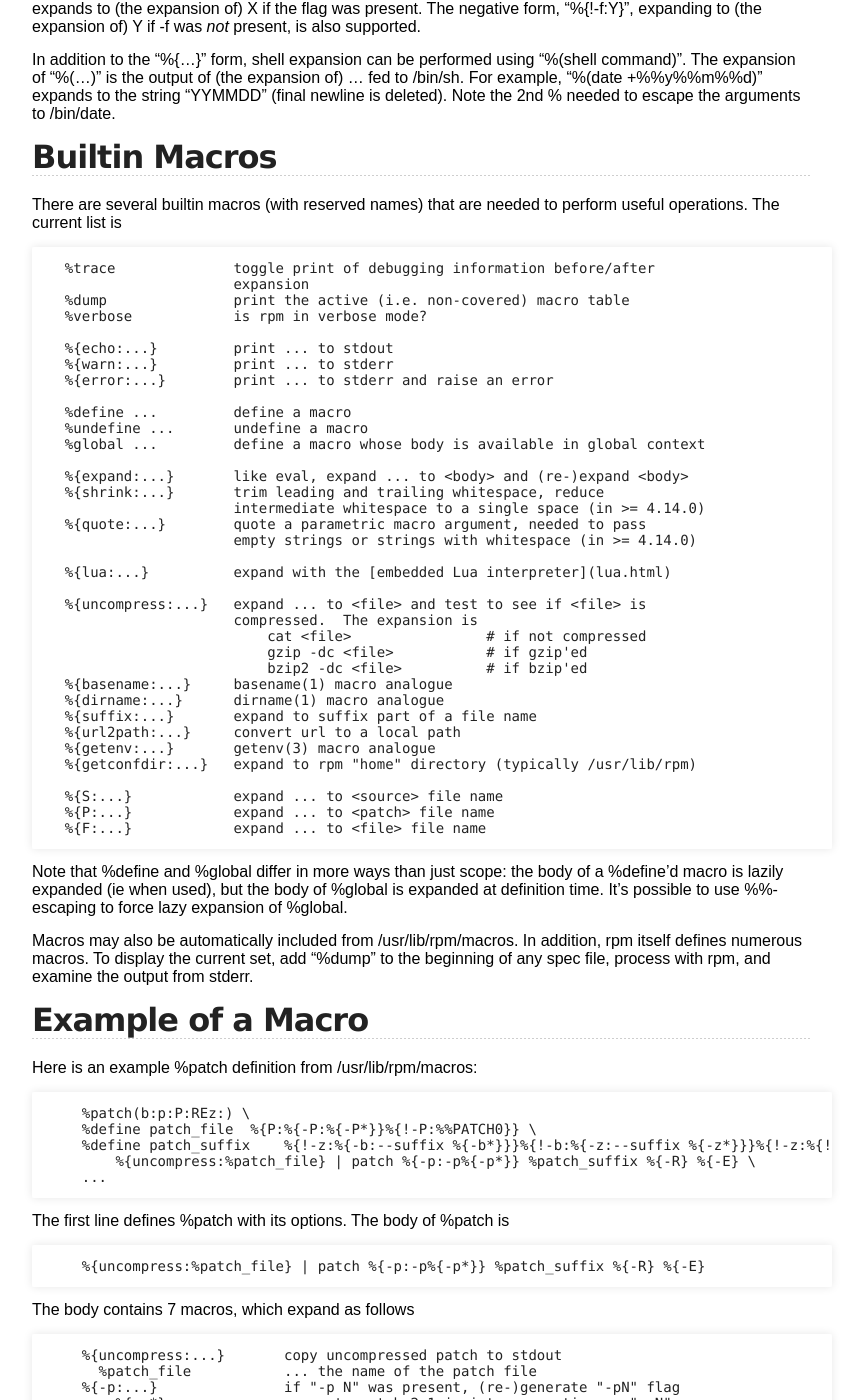
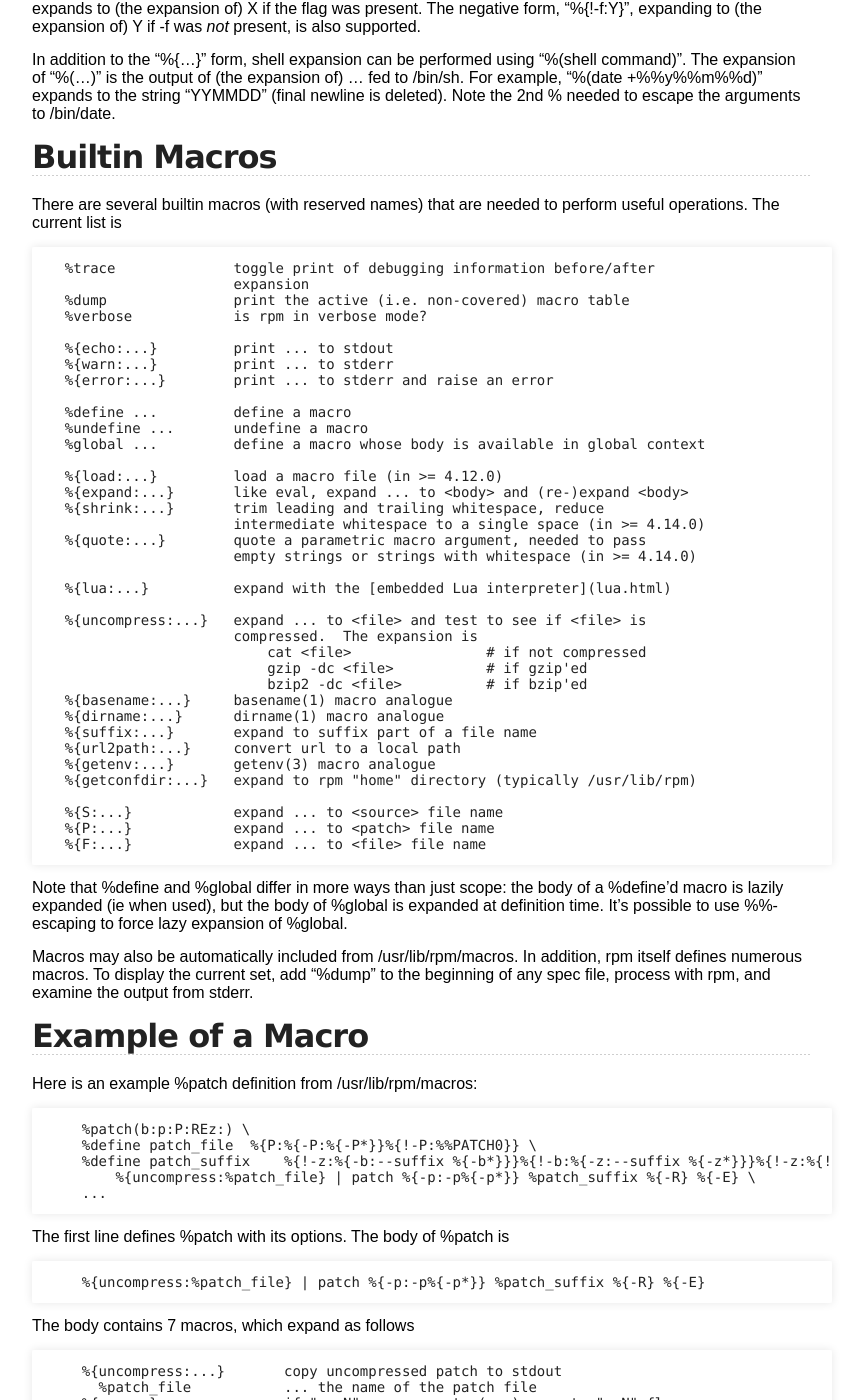
Before and after one commit to rpm-software-management/rpm-web, a Jekyll site: the page built from user_doc/macros.md, in a window 1280 px wide and 1400 px high, scrolled down 975 px. Shown: the whole window, without its empty margins (218-1078 px from the left). Built offline with Jekyll 4.4.1, drawn with Linux system fonts in a browser that asks for light colours.

Commit message:
Add documentation for %{load:...} macro

```diff
--- a/user_doc/macros.md
+++ b/user_doc/macros.md
@@ -49,6 +49,7 @@ There are several builtin macros (with reserved names) that are needed to perfor
   %undefine ...       undefine a macro
   %global ...         define a macro whose body is available in global context
 
+  %{load:...}         load a macro file (in >= 4.12.0)
   %{expand:...}       like eval, expand ... to <body> and (re-)expand <body>
   %{shrink:...}       trim leading and trailing whitespace, reduce
                       intermediate whitespace to a single space (in >= 4.14.0)
```
